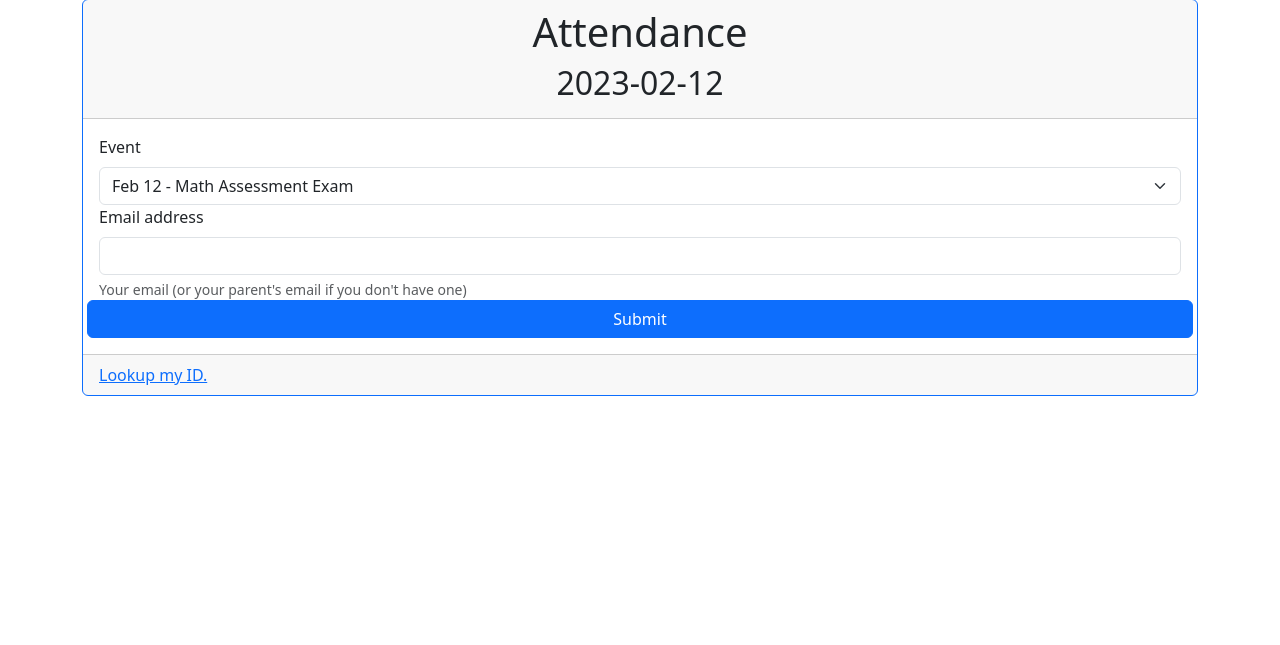
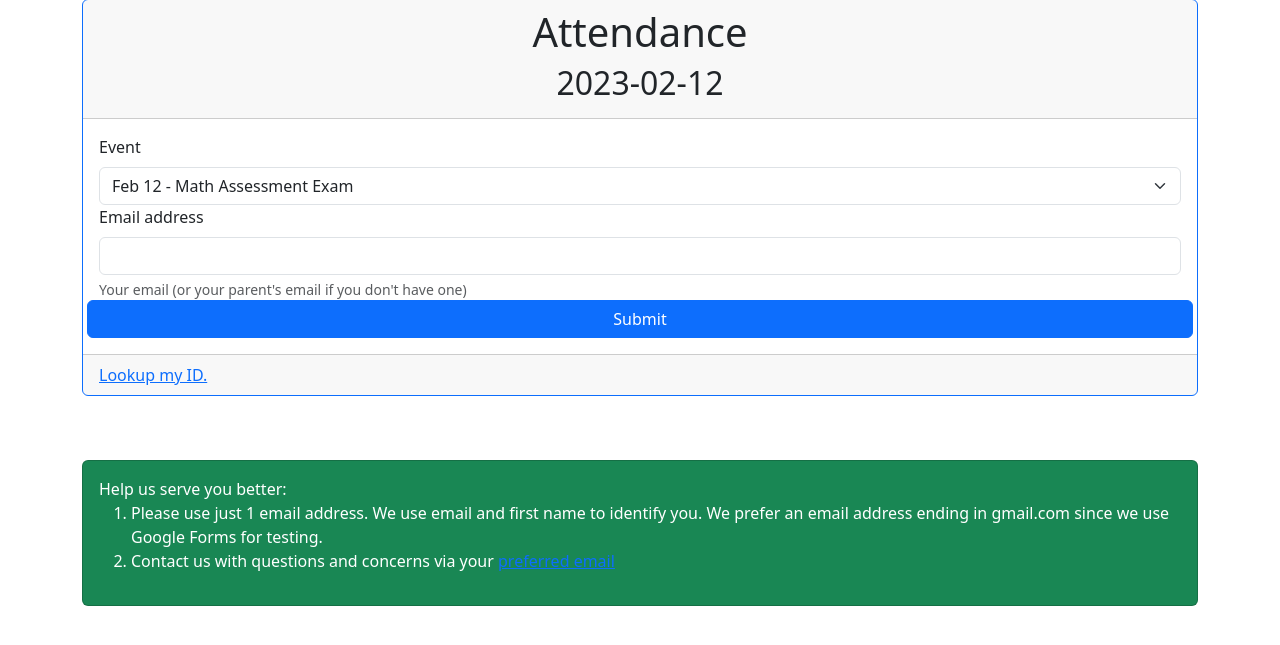
Before and after one commit to JagdeepSSandhu/cpp-src, a Flask app: page / in a window 1280 px wide. Shown: the part 101-746 px from the top of the page. Run offline with Flask 2, Linux system fonts and the light colour scheme; parts of the project's set-up code (start-up, migrations or seed data) failed here and were passed over.

Commit message:
Added email instructions

```diff
--- a/templates/home.html
+++ b/templates/home.html
@@ -35,6 +35,16 @@
           <a href="/getID" class="card-link">Lookup my ID.</a>
         </div>
       </div>
+      <br/> <br/>
+      <div class="card bg-success text-white">
+        <div class="card-body">Help us serve you better: <br/>
+          <ol>
+            <li>Please use just 1 email address. We use email and first name to identify you. We prefer an email address ending in gmail.com since we use Google Forms for testing.</li>
+            <li>Contact us with questions and concerns via your <a href="mailto:sgsjcpp@gmail.com">preferred email</a> </li>
+          </ol>
+
+        </div>
+      </div>
     </div>
 
     <script src="https://cdn.jsdelivr.net/npm/bootstrap@5.3.0-alpha1/dist/js/bootstrap.bundle.min.js" integrity="sha384-w76AqPfDkMBDXo30jS1Sgez6pr3x5MlQ1ZAGC+nuZB+EYdgRZgiwxhTBTkF7CXvN" crossorigin="anonymous"></script>
```
